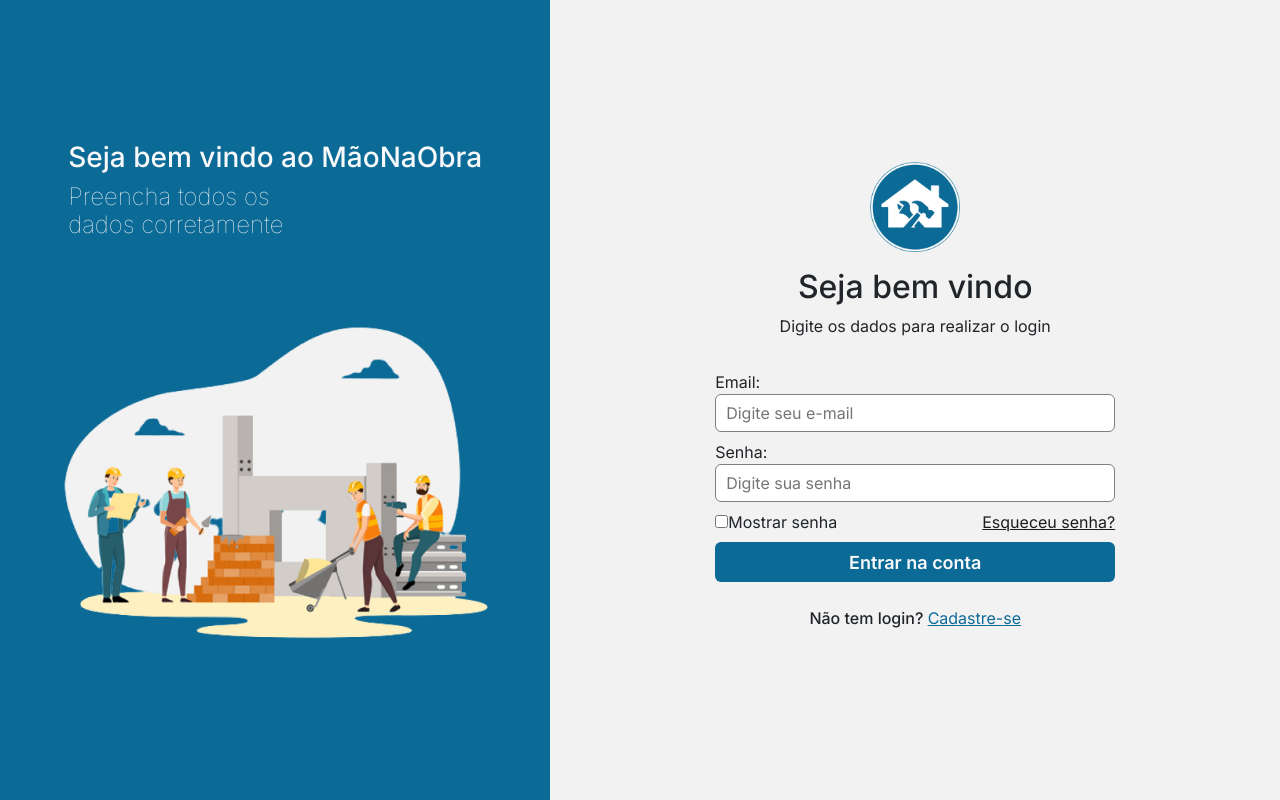
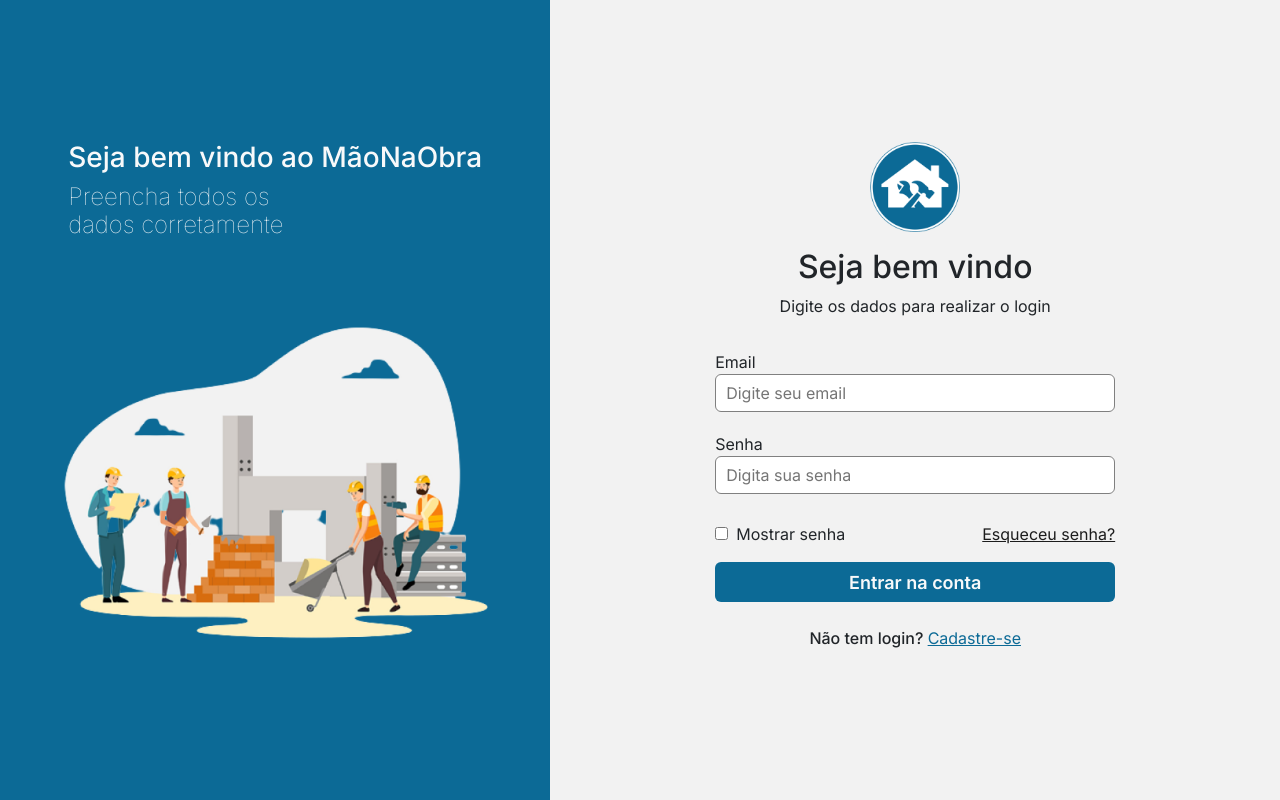
Before and after one commit to MaoNaObraa/MaoNaObra, a React (Vite) app: page /login in a window 1280 px wide. Built offline with nearby package versions, Linux system fonts and the light colour scheme.

Commit message:
feat: validation login yup

```diff
--- a/package.json
+++ b/package.json
@@ -10,9 +10,12 @@
     "preview": "vite preview"
   },
   "dependencies": {
+    "@hookform/resolvers": "^3.1.1",
+    "formik": "^2.4.2",
     "react": "^18.2.0",
     "react-dom": "^18.2.0",
-    "react-router-dom": "^5.3.4"
+    "react-router-dom": "^5.3.4",
+    "yup": "^1.2.0"
   },
   "devDependencies": {
     "@types/react": "^18.2.14",
--- a/src/pages/Login/login.css
+++ b/src/pages/Login/login.css
@@ -8,6 +8,24 @@ main{
     width: 43%;
     height: 100vh;
 }
+
+#email{
+    border: 1px solid gray;
+    width: 100%;
+    height: 38px;
+    padding: 10px;
+}
+#senha{
+    border: 1px solid gray;
+    width: 100%;
+    height: 38px;
+    padding: 10px;
+}
+.error-message {
+    color: red;
+    font-size: 14px;
+    margin-top: 4px;
+  }
 
 #form-login{
     flex: 1;
--- a/src/pages/Login/login.jsx
+++ b/src/pages/Login/login.jsx
@@ -2,28 +2,30 @@ import { useState } from 'react'
 import Input from '../../components/input/Input'
 import './login.css'
 import { Link } from 'react-router-dom/cjs/react-router-dom'
+import { useForm } from "react-hook-form"
+import { yupResolver } from "@hookform/resolvers/yup"
+import * as yup from "yup"
 
 function Login() {
   //      get     set
   const [email, setEmail] = useState('')
   const [senha, setSenha] = useState('')
 
+  const validateEmail = yup.object().shape({
+    email: yup.string().email("Digite um email válido").required("Campo obrigatório. Informe um email válido"),
+    senha: yup.string().required("Campo obrigatório")
+  })
+
+  const{register, handleSubmit, formState: { errors}} = useForm ({
+    resolver: yupResolver(validateEmail)
+  })
+
+  const addPost = Data => console.log(Data)
+
   function enviar() {
     console.log(email)
     console.log(senha)
   }
-
-  function ValidarEmail(){
-
-  const regexEmail = /^[a-z0-9.]+@[a-z0-9]+\.[a-z]+\.([a-z]+)?$/i
-
-  console.log (regexEmail.test(email))
-
-
-}
-
-
-
 
   function Mostrarsenha() {
     var caixaSenha = document.getElementById("senha")
@@ -60,15 +62,23 @@ function Login() {
               </div>
             </div>
 
-            <form action="" className='mt-3' id="forms-login" >
-              <Input   id='email' label="Email:" type="email" nome='email' placeholder="Digite seu e-mail" onblur={ValidarEmail}  value={email} onchange={(event) => { setEmail(event.target.value) }} />
-              <Input   id='senha' label="Senha:" type='password' nome='senha' placeholder="Digite sua senha"  value={senha} onchange={(event) => { setSenha(event.target.value) }} />
-            </form>
+            <form action="" className='mt-3' id="forms-login" onSubmit={handleSubmit(addPost)}>
+              <div className='d-flex flex-column'>
+              <label htmlFor="">Email</label>
+              <input id='email' type="email" placeholder='Digite seu email' name='email' className='d-flex rounded input-component ' {...register('email')}/>
+              <p className='error-message'>{errors.email?.message}</p>
+              </div>
+              <div className='d-flex flex-column'>
+              <label htmlFor="">Senha</label>
+              <input id='senha'type="password" placeholder='Digita sua senha' name='senha' className='d-flex  rounded input-component' {...register('senha')} />
+              <p className='error-message'>{errors.senha?.message}</p>
+              </div>
+
 
             <div id='opcoes-login' className='d-flex align-items-center justify-content-between'>
               <div>
                 <input type="checkbox" name="mostrarSenha" id="mostrarSenha" onClick={Mostrarsenha} />
-                <label htmlFor="mostrarSenha" className='p-2' class='nomeMostrar'>Mostrar senha</label>
+                <label htmlFor="mostrarSenha" className='p-2 nomeMostrar'>Mostrar senha</label>
               </div>
 
               <div id='esqueceu-senha'>
@@ -77,9 +87,9 @@ function Login() {
             </div>
 
             <div id="botao-login" className='w-100 mt-2'>
-              <button className='rounded text-light' onClick={enviar}>Entrar na conta</button>
+              <button className='rounded text-light' type='submit'>Entrar na conta</button>
             </div>
-
+            </form>
 
             <div id='cadastro-login' className='text-center mt-4'>
               <h6>Não tem login? <Link to="/cadastro/suasInformacoes" id='cadastre-se-login'>Cadastre-se</Link></h6>
```
Also changed, not shown: 1 other file (tests, documents, lock files or other folders).
